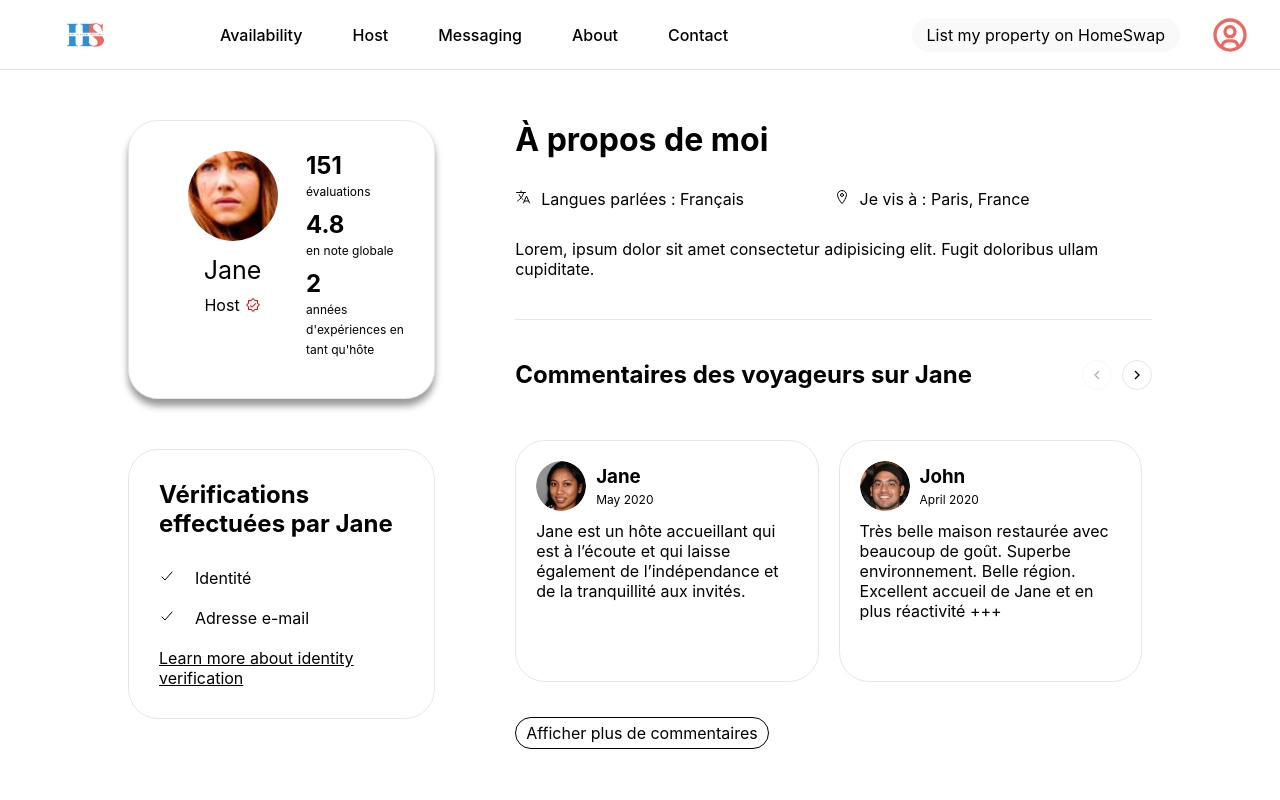
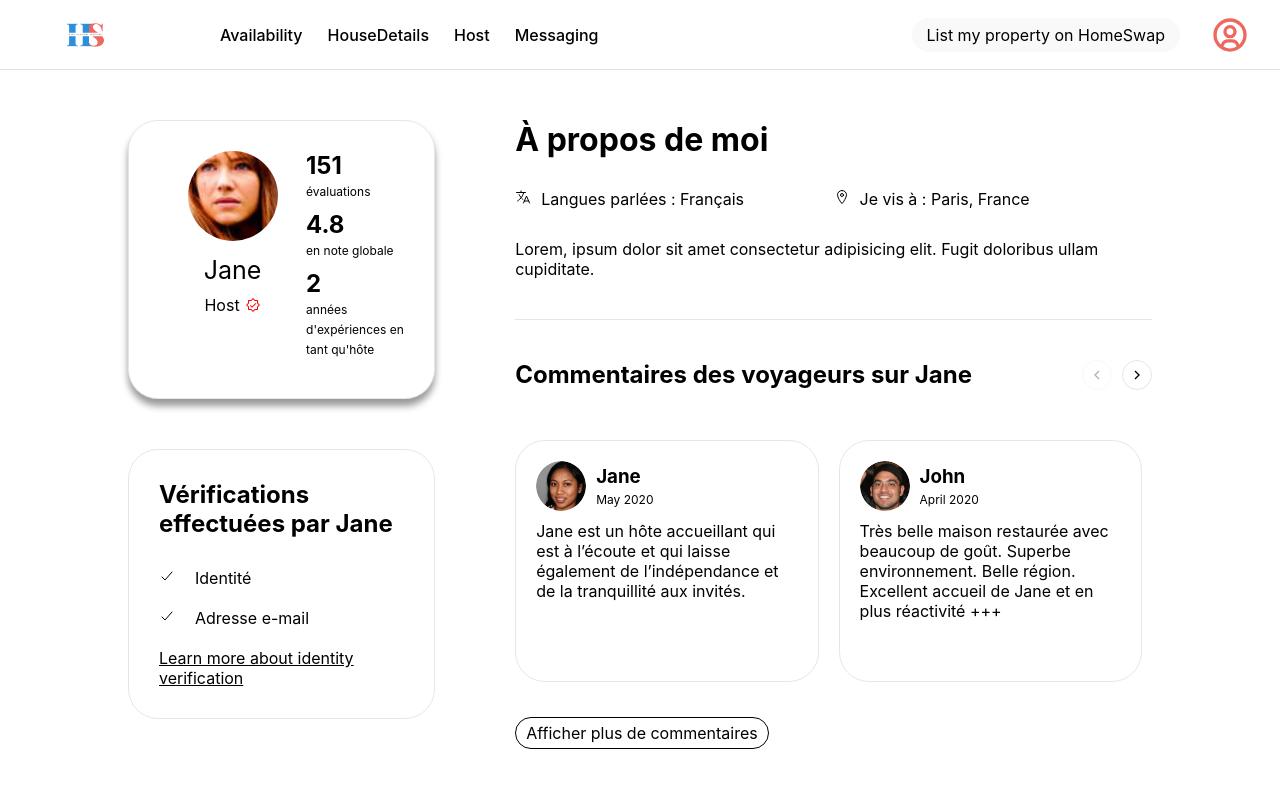
Before and after one commit to Canestin/homeswap, a React (Create React App) app: page /host in a window 1280 px wide. Shown: the top 800 px of the page. Built offline with nearby package versions, Linux system fonts and the light colour scheme.

Commit message:
chore: adapt for publish section

```diff
--- a/src/App.js
+++ b/src/App.js
@@ -6,6 +6,12 @@ import { Routes, Route, useLocation } from "react-router-dom";
 import { useEffect } from "react";
 import HostProfile from "./pages/HostProfile/HostProfile";
 import Messaging from "./pages/Messaging/Messaging";
+import AddPlace from "./pages/AddPlace/AddPlace";
+import AddNumbers from "./pages/AddNumbers/AddNumbers";
+import Equipment from "./pages/Equipment/Equipment";
+import AddPhotos from "./pages/AddPhotos/AddPhotos";
+import AddTitle from "./pages/AddTitle/AddTitle";
+import AddDescription from "./pages/AddDescription/AddDescription";
 
 function App() {
 	const { pathname } = useLocation();
@@ -22,6 +28,12 @@ function App() {
 				<Route path="/house-details" element={<HouseDetails />} />
 				<Route path="/messaging" element={<Messaging />} />
 				<Route path="/host" element={<HostProfile />} />
+				<Route path="/add-place" element={<AddPlace />} />
+				<Route path="/add-numbers" element={<AddNumbers />} />
+				<Route path="/add-photos" element={<AddPhotos />} />
+				<Route path="/add-title" element={<AddTitle />} />
+				<Route path="/add-description" element={<AddDescription />} />
+				<Route path="/equipment" element={<Equipment />} />
 				<Route path="/*" element={<NotFound />} />
 			</Routes>
 		</div>
--- a/src/components/Header/Header.js
+++ b/src/components/Header/Header.js
@@ -13,10 +13,11 @@ export default function Header() {
 				<img onClick={() => navigate("/")} src={logo} alt="logo" />
 				<ul>
 					<li onClick={() => navigate("/availability")}>Availability</li>
+					<li onClick={() => navigate("/house-details")}>HouseDetails</li>
 					<li onClick={() => navigate("/host")}>Host</li>
 					<li onClick={() => navigate("/messaging")}>Messaging</li>
-					<li onClick={() => navigate("/about")}>About</li>
-					<li onClick={() => navigate("/contact")}>Contact</li>
+					{/* <li onClick={() => navigate("/about")}>About</li>
+					<li onClick={() => navigate("/contact")}>Contact</li> */}
 				</ul>
 			</div>
 			<div className={styles.right}>
--- a/src/components/Header/Header.module.scss
+++ b/src/components/Header/Header.module.scss
@@ -34,7 +34,7 @@
 	display: flex;
 	flex-direction: row;
 	list-style: none;
-	gap: 50px;
+	gap: 25px;
 	font-size: 16px;
 	font-weight: 500;
 }
@@ -56,3 +56,6 @@
 .putAcc:hover {
 	background-color: var(--gray-text);
 }
+
+@media only screen and (max-width: 1024px) {
+}
--- a/src/index.scss
+++ b/src/index.scss
@@ -12,7 +12,7 @@ code {
 		monospace;
 }
 
-*::selection {
-	background-color: var(--red-color);
-	color: var(--white-color);
-}
+// *::selection {
+// 	background-color: var(--red-color);
+// 	color: var(--white-color);
+// }
```
